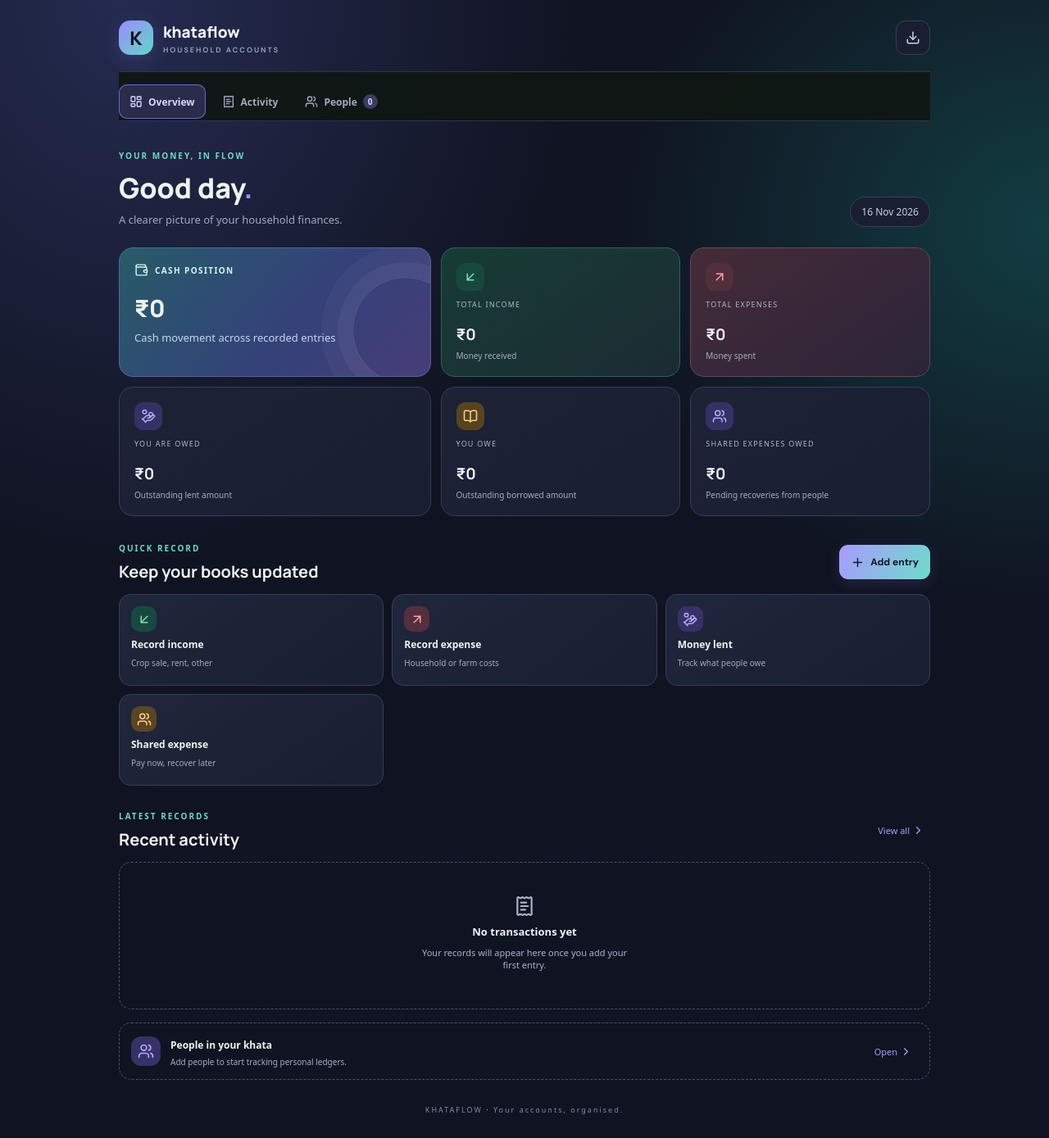
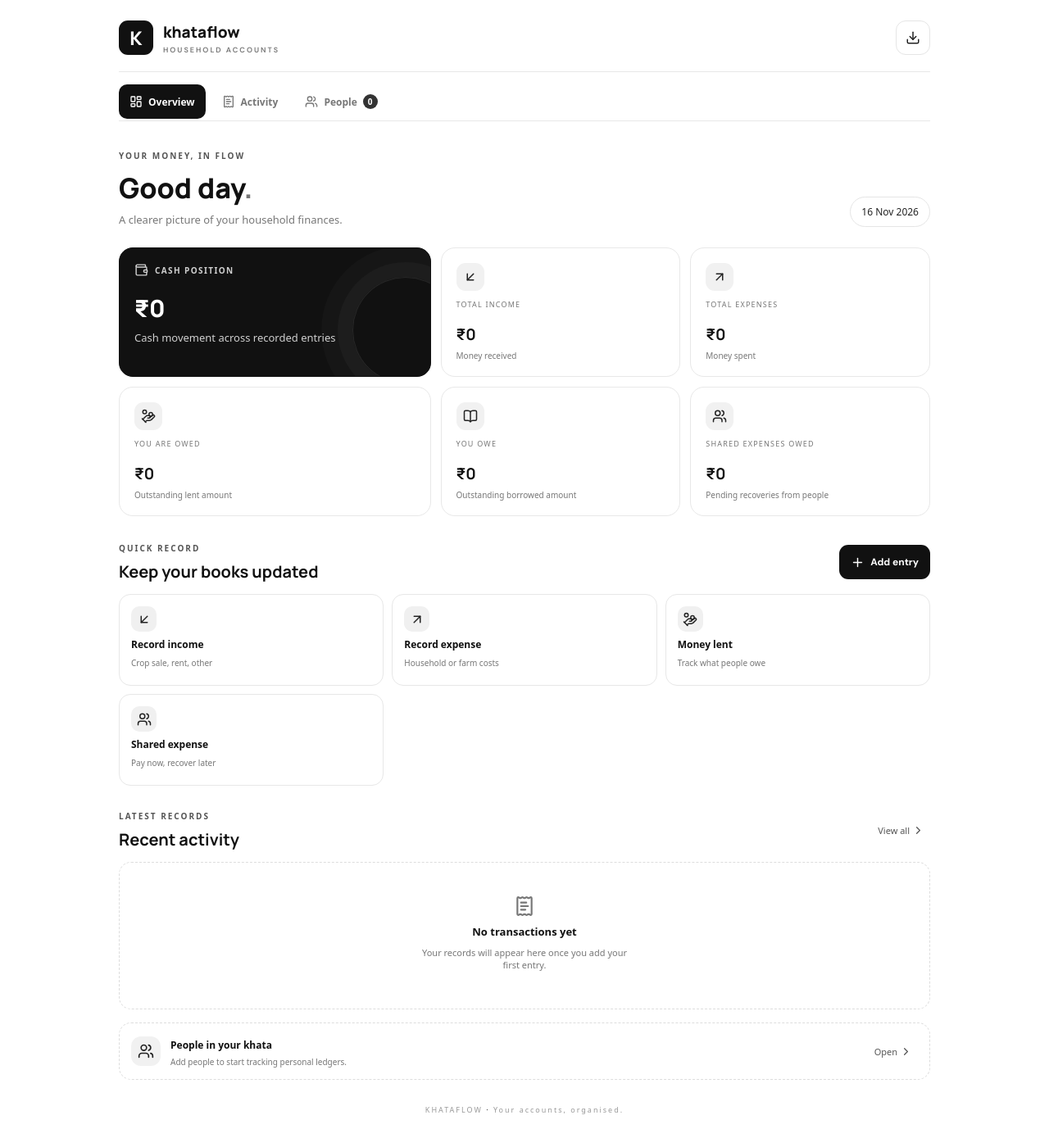
Before and after one commit to Kirat099/khataflow, a React (Vite) app: page / in a window 1280 px wide. Shown: the whole page at 82% size. Built offline with nearby package versions, Linux system fonts and the light colour scheme.

Commit message:
Apply minimalist black and white theme

```diff
--- a/src/styles.css
+++ b/src/styles.css
@@ -164,3 +164,70 @@ footer span{color:#72d7c6}
  .toolbar{background:#101321}
  .ledger-actions{background:#1b2032}
 }
+
+
+/* KHATAFLOW — minimalist monochrome theme */
+:root{color-scheme:light;background:#fff;color:#111}
+body{background:#fff;color:#111}
+.topbar{border-color:#e8e8e8}
+.brand{color:#111}
+.brand small,.muted,.welcome .muted,.page-title .muted{color:#777}
+.brand-mark{background:#111;color:#fff;box-shadow:none;border-radius:11px}
+.nav-tabs{border-color:#e8e8e8;background:#fff}
+.nav-tabs button{color:#777}
+.nav-tabs button.active{background:#111;color:#fff;box-shadow:none}
+.nav-tabs button span{background:#333;color:#fff}
+.eyebrow,.text-btn{color:#555}
+.welcome h1 span,.page-title h1 span{color:#777}
+.date-chip,.icon-btn,.filter-btn{border-color:#e5e5e5;background:#fff;color:#222}
+.balance-card{background:#111;border:1px solid #111;color:#fff}
+.balance-card .card-label,.balance-card p{color:#d0d0d0}
+.balance-orb{border-color:#ffffff18;box-shadow:0 0 0 18px #ffffff08,0 0 0 38px #ffffff05}
+.stat-card,.stat-card:nth-child(2),.stat-card:nth-child(3){background:#fff;border:1px solid #e8e8e8}
+.stat-card>p,.stat-card small{color:#777}
+.stat-card>strong{color:#111}
+.income,.expense,.loan,.debt{background:#f1f1f1;color:#222}
+.section-head h2,.modal h2{color:#111}
+.primary-btn{background:#111;color:#fff;box-shadow:none}
+.primary-btn:hover{background:#333}
+.quick-grid button{background:#fff;border:1px solid #e7e7e7;color:#111}
+.quick-grid button:hover,.person-card:hover{background:#f7f7f7;border-color:#bdbdbd}
+.quick-grid button:nth-child(n) .quick-icon{background:#f0f0f0;color:#222}
+.quick-grid small{color:#777}
+.entries{border-color:#e7e7e7;background:#fff}
+.entry{border-color:#ededed}
+.entry-info small,.coming p{color:#777}
+.positive,.negative{color:#222}
+.coming{border-color:#ddd}
+.coming-icon{background:#f1f1f1;color:#222}
+.search{background:#fff;border-color:#e5e5e5;color:#777}
+.search input{color:#111}
+.person-card{background:#fff;border-color:#e7e7e7;color:#111}
+.avatar{background:#eee;color:#111}
+.person-main small,.person-balances small{color:#777}
+.person-balances b{color:#222}
+.empty-panel{border-color:#ddd;color:#777}
+.empty-panel b{color:#111}
+.modal{background:#fff;border-color:#e5e5e5;box-shadow:0 20px 80px #0002}
+.modal label{color:#444}
+.modal label input,.modal label select,.share-row input,.share-row select{background:#fff;border-color:#ddd;color:#111}
+.modal label input:focus,.modal label select:focus,.share-row input:focus,.share-row select:focus{border-color:#555;box-shadow:0 0 0 3px #0000000d}
+.ledger-totals div{background:#f8f8f8;border-color:#e7e7e7}
+.ledger-totals small{color:#777}
+.secondary-btn{background:#f4f4f4;border-color:#ddd;color:#111}
+.share-editor{background:#fafafa;border-color:#e5e5e5}
+.share-editor-head b{color:#111}
+.share-editor-head small{color:#777}
+.share-total{color:#333}
+.attachment-links button{background:#f5f5f5;border-color:#ddd;color:#222}
+.selected-files span{background:#f8f8f8;border-color:#e5e5e5;color:#333}
+.selected-files button{color:#444}
+.form-hint{color:#555}
+footer{color:#999}
+footer span{color:#333}
+button:focus-visible,a:focus-visible,input:focus-visible,select:focus-visible{outline:2px solid #555;outline-offset:2px}
+@media(max-width:650px){
+ .nav-tabs{background:#ffffffF2;border-color:#e5e5e5;box-shadow:0 -4px 18px #00000008}
+ .toolbar{background:#fff}
+ .ledger-actions{background:#fff}
+}
```
